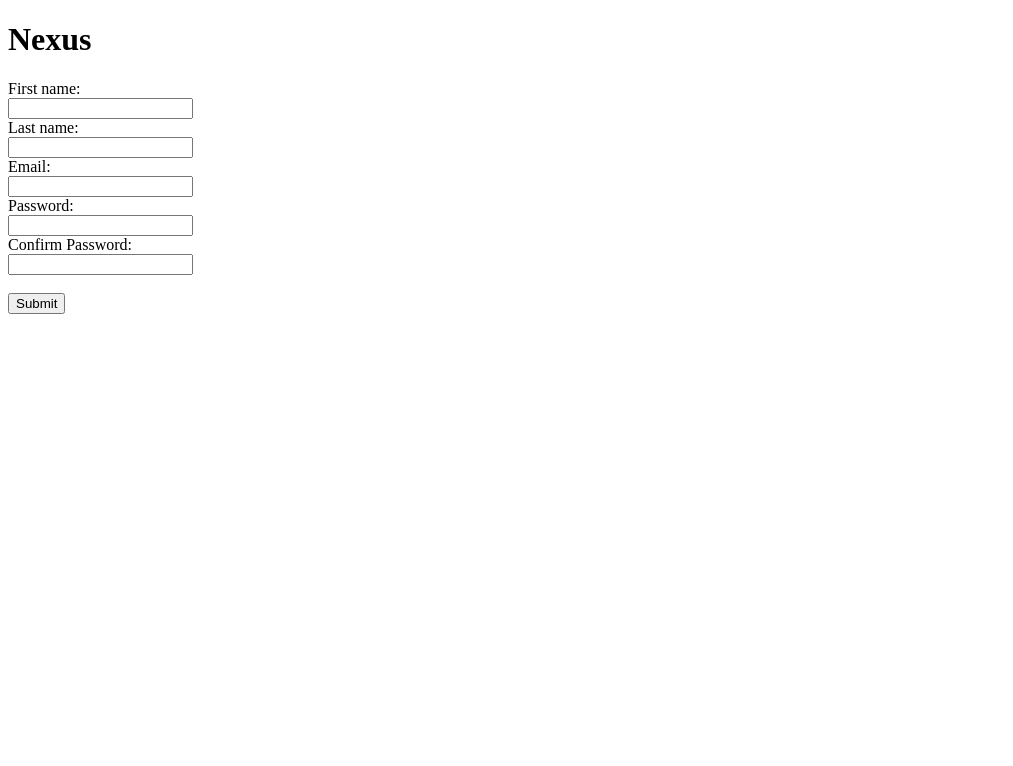
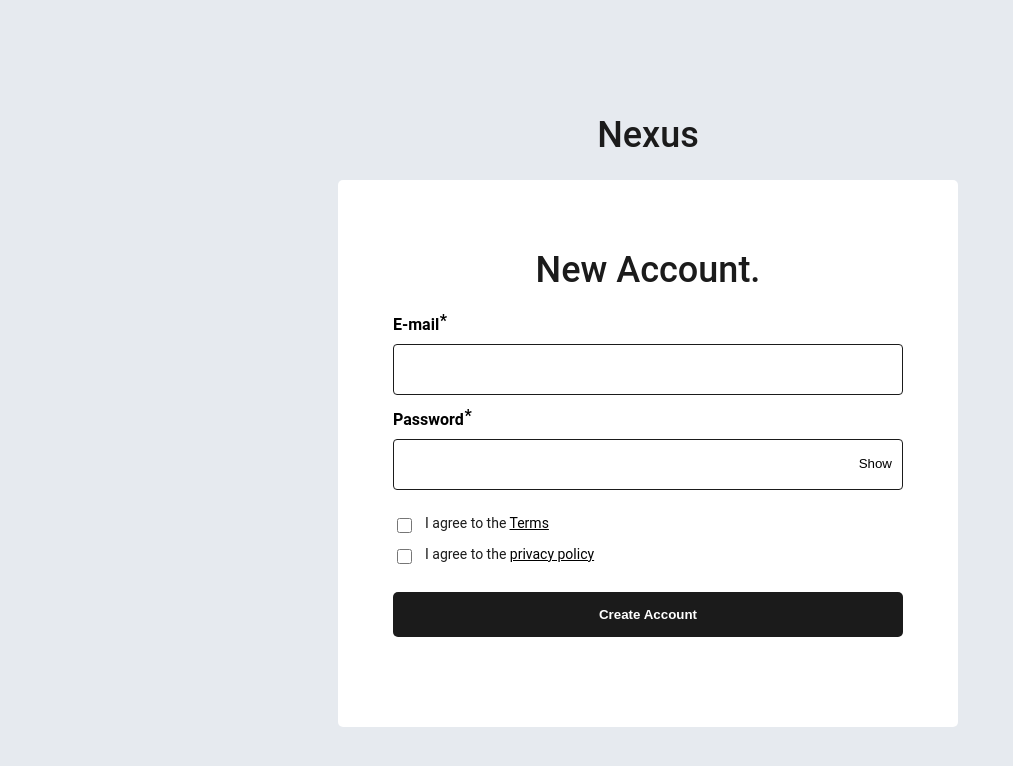
Before and after one commit to Sanjay-Khadka/Nexus, a plain HTML site: page new-accont.html in a window 1280 px wide. Shown: the whole page, without its empty margins (0-1013 px from the left). Drawn offline with Linux system fonts and the light colour scheme.

Commit message:
feat: login page design, used scss compiled to css

```diff
--- /dev/null
+++ b/create-account.scss
@@ -0,0 +1,129 @@
+body {
+  height: 100vh;
+  width: 100%;
+  display: flex;
+  align-items: center;
+  justify-content: center;
+  flex-direction: column;
+  background-color: #e6eaef;
+  h1 {
+    font-family: "Roboto", sans-serif;
+    font-weight: 500;
+    font-size: 36px;
+    color: #1b1b1b;
+  }
+  .form-container {
+    border-radius: 5px;
+    background-color: white;
+    min-width: 510px;
+    min-height: 457px;
+    padding: 45px 55px;
+
+    h1 {
+      font-family: "Roboto", sans-serif;
+      text-align: center;
+      font-weight: 500;
+      font-size: 36px;
+    }
+
+    form {
+      display: flex;
+      flex-direction: column;
+      gap: 15px;
+      justify-content: center;
+      align-items: flex-start;
+      width: 100%;
+      .input-wrapper {
+        display: flex;
+        flex-direction: column;
+        gap: 10px;
+        width: 100%;
+        label {
+          width: max-content;
+          font-family: "Roboto", sans-serif;
+          font-weight: 700;
+          color: #000000;
+          position: relative;
+          &:after {
+            position: absolute;
+            top: -4px;
+            right: -8px;
+            content: "*";
+            display: block;
+            height: 10px;
+          }
+        }
+        .password-wrapper {
+          display: flex;
+          height: 100%;
+          width: 100%;
+          position: relative;
+          input {
+            // border-right-color: transparent;
+            width: 100%;
+            padding-right: 50px;
+          }
+          .show-hide-btn {
+            right: 5px;
+            background: none;
+            bottom: 0;
+            top: 0;
+            position: absolute;
+            margin-top: 0;
+            height: 50px;
+            margin: 0 auto;
+            border: none;
+          }
+        }
+        input {
+          border: 1px solid #1b1b1b;
+          border-radius: 4px;
+          height: 45px;
+          padding: 2px 10px;
+          font-size: 16px;
+        }
+      }
+      .create-btn {
+        margin-top: 10px;
+        width: 100%;
+        height: 45px;
+        border-radius: 5px;
+        outline: none;
+        border: none;
+        cursor: pointer;
+        font-weight: 600;
+        color: white;
+        background-color: #1b1b1b;
+      }
+
+      .privacy-policy {
+        display: flex;
+        align-items: flex-start;
+        justify-content: center;
+        flex-direction: column;
+        gap: 10px;
+        margin-top: 10px;
+        .terms-wrapper {
+          display: flex;
+          justify-content: flex-start;
+          gap: 10px;
+
+          input {
+            width: 15px;
+            height: 15px;
+          }
+          label {
+            font-family: "Roboto", sans-serif;
+            font-weight: 400;
+            color: #1b1b1b;
+            font-size: 14px;
+            span {
+              text-decoration: underline;
+              color: #000000;
+            }
+          }
+        }
+      }
+    }
+  }
+}
--- a/new-accont.html
+++ b/new-accont.html
@@ -5,23 +5,49 @@
     <meta http-equiv="X-UA-Compatible" content="IE=edge" />
     <meta name="viewport" content="width=device-width, initial-scale=1.0" />
     <title>New Account</title>
+    <!-- <link rel="stylesheet" href="./new-account.css" /> -->
+    <link rel="stylesheet" href="/create-account.css" />
   </head>
   <body>
-    <div class="formcontainer">
-      <h1>Nexus</h1>
-      <div class="form">
+    <h1>Nexus</h1>
+    <div class="form-container">
+      <h1>New Account.</h1>
+      <div>
         <form action="">
-          <label for="fname">First name:</label><br />
-          <input type="text" id="fname" name="fname" /><br />
-          <label for="lname">Last name:</label><br />
-          <input type="text" id="lname" name="lname" /><br />
-          <label for="email">Email:</label><br />
-          <input type="text" id="email" name="email" /><br />
-          <label for="password">Password:</label><br />
-          <input type="text" id="password" name="password" /><br />
-          <label for="password">Confirm Password:</label><br />
-          <input type="text" id="password" name="password" /><br /><br />
-          <input type="submit" value="Submit" />
+          <div class="input-wrapper">
+            <label for="email">E-mail</label>
+            <input type="text" id="email" name="email" />
+          </div>
+          <div class="input-wrapper">
+            <label for="password">Password</label>
+            <div class="password-wrapper">
+              <input type="text" id="password" name="password" />
+              <button class="show-hide-btn">Show</button>
+            </div>
+          </div>
+          <div class="privacy-policy">
+            <div class="terms-wrapper">
+              <input
+                type="checkbox"
+                id="privacy-policy"
+                name="privacy-policy"
+              />
+              <label for="privacy-policy"
+                >I agree to the <span>Terms</span></label
+              >
+            </div>
+            <div class="terms-wrapper">
+              <input
+                type="checkbox"
+                id="privacy-policy"
+                name="privacy-policy"
+              />
+              <label for="privacy-policy"
+                >I agree to the <span>privacy policy</span></label
+              >
+            </div>
+          </div>
+          <button class="create-btn">Create Account</button>
         </form>
       </div>
     </div>
--- a/new-account.css
+++ b/new-account.css
@@ -0,0 +1,21 @@
+body {
+  height: 100vh;
+  width: 100%;
+  display: flex;
+  align-items: center;
+  justify-content: center;
+  flex-direction: column;
+  background-color: #e6eaef;
+}
+
+.form-container {
+  border-radius: 5px;
+  background-color: white;
+  min-width: 510px;
+  min-height: 717px;
+  padding: 50px 40px;
+}
+.blah {
+  font-family: "Roboto", sans-serif;
+  text-align: center;
+}
```
Also changed, not shown: index.html (+4 -0 lines), create-account.css (added), 1 other file.
